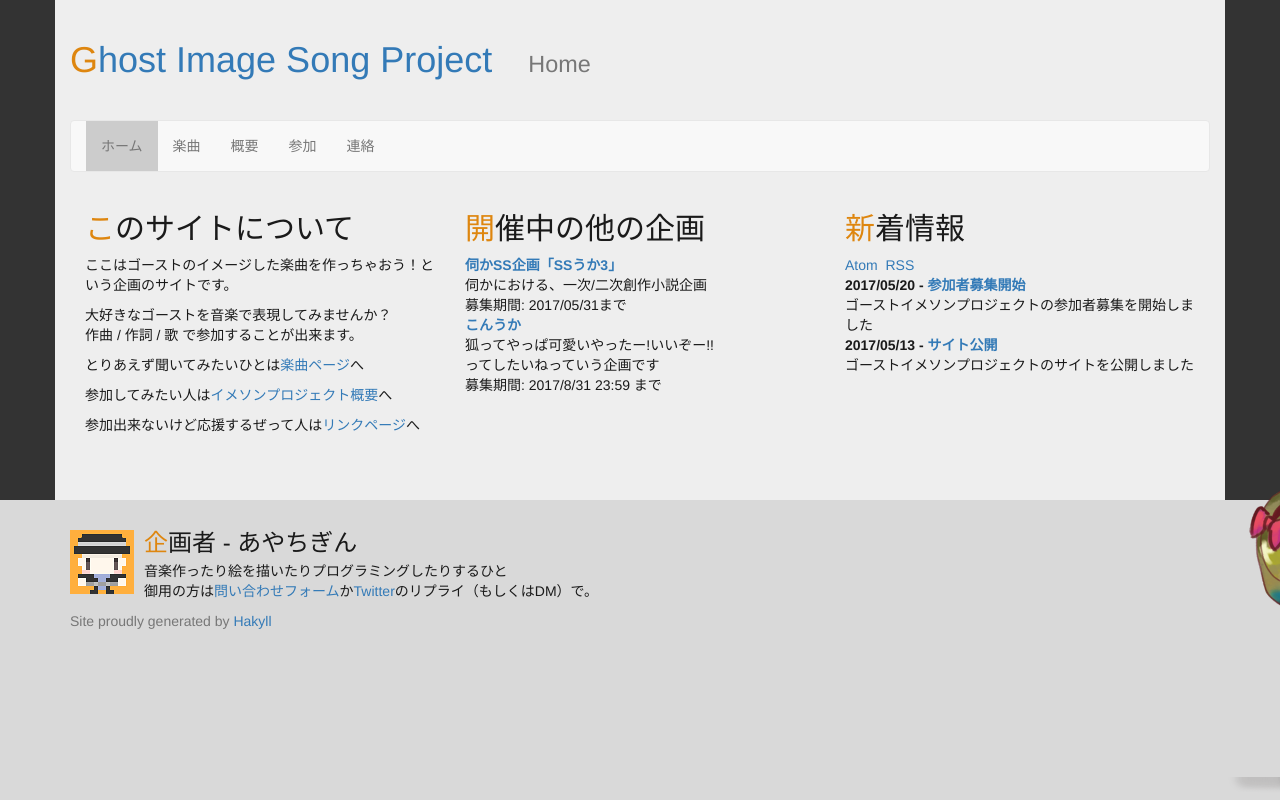
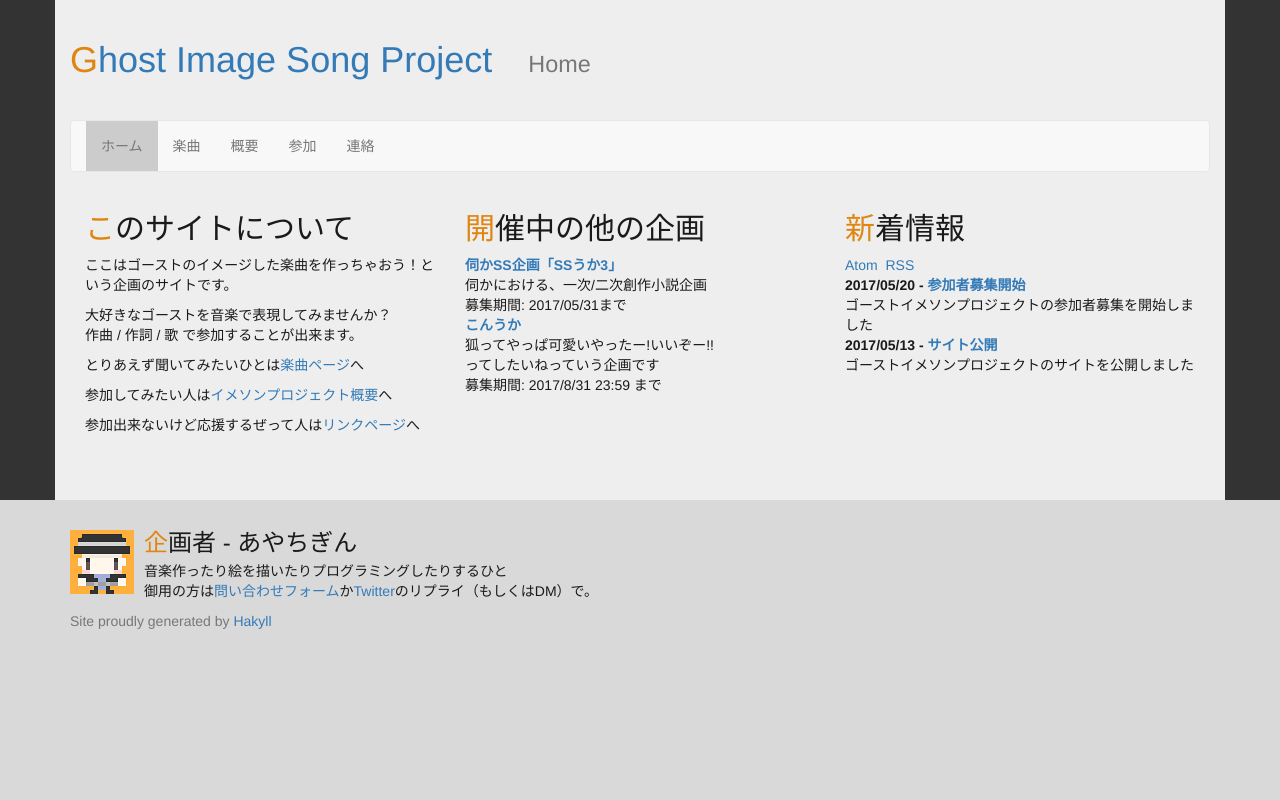
Before and after one commit to ayachigin/gisp, a plain HTML site: page docs/index.html in a window 1280 px wide. Drawn offline with nearby package versions, Linux system fonts and the light colour scheme; a web font is replaced by a local one.

Commit message:
Get rid of 'imepro-tan'

```diff
--- a/docs/index.html
+++ b/docs/index.html
@@ -114,7 +114,6 @@
 
     </article>
 </div>
-<div id="imeprotan"><div><img src="./images/imeprotan.png" /></div></div>
 
       </section>
     </div>
```
Also changed, not shown: index.html (+0 -1 lines).
